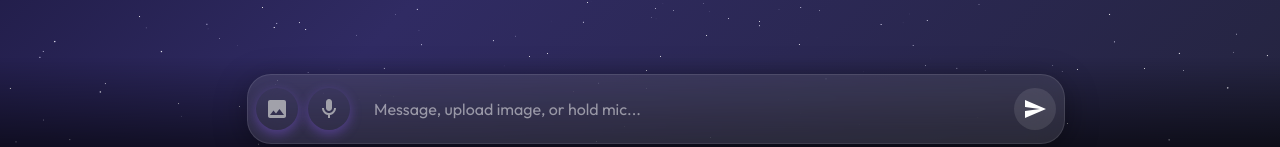
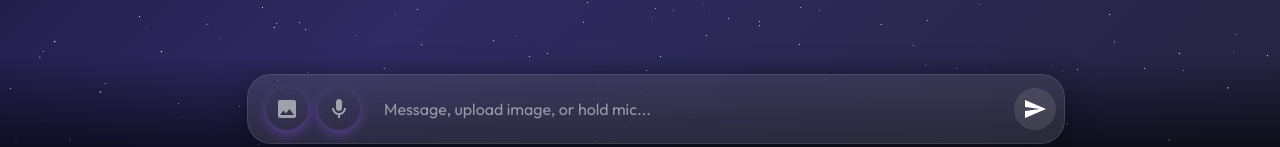
Before and after one commit to B-Zakaria-u/Moroccan-Dialect-Translator, a React (Vite) app: page / in a window 1280 px wide. Shown: the part 624-771 px from the top of the page. Built offline with nearby package versions, Linux system fonts and the light colour scheme.

Commit message:
fix:change image icon + delete input message

```diff
--- a/src/App.jsx
+++ b/src/App.jsx
@@ -86,7 +86,6 @@ function App() {
 
         const userMessage = {
             sender: 'user',
-            text: '[Image uploaded]',
             image: URL.createObjectURL(selectedImage)
         }
         setMessages(prev => [...prev, userMessage])
@@ -280,7 +279,15 @@ function App() {
                             type="button"
                             onClick={() => fileInputRef.current?.click()}
                             disabled={loading || isRecording}
-                            style={{ background: 'transparent', border: 'none', cursor: 'pointer', padding: '8px', display: 'flex', alignItems: 'center' }}
+                            style={{
+                                background: 'transparent',
+                                border: 'none',
+                                cursor: 'pointer',
+                                padding: '8px',
+                                display: 'flex',
+                                marginLeft: '10px',
+                                alignItems: 'center'
+                            }}
                             title="Upload Image"
                         >
                             <svg width="24" height="24" viewBox="0 0 24 24" fill="none" xmlns="http://www.w3.org/2000/svg">
```
